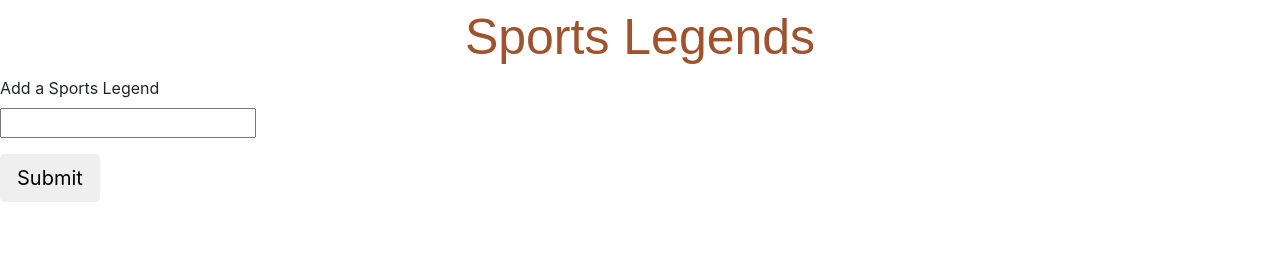
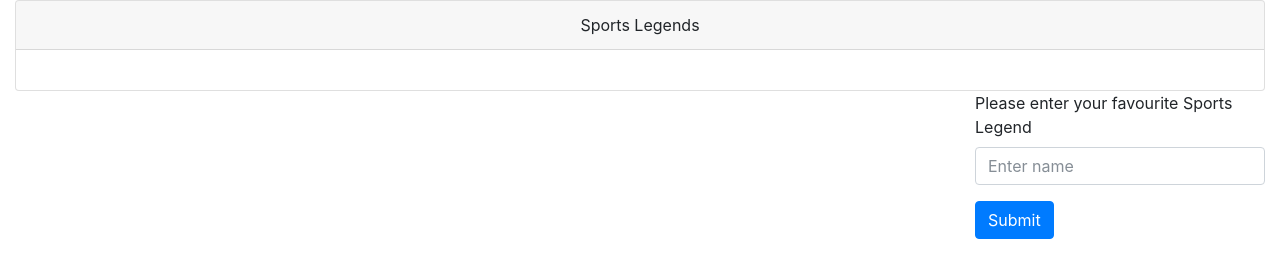
Before and after one commit to anishbnair/GifTastic, a plain HTML site: page index.html in a window 1280 px wide. Drawn offline with nearby package versions, Linux system fonts and the light colour scheme.

Commit message:
updated html file

```diff
--- a/index.html
+++ b/index.html
@@ -15,39 +15,50 @@
 
 <body>
 
-
-    <div id="container">
-        <div class="row">
-            <div class="col">
-                <div class="header">Sports Legends</div>
+    <div class="container-fluid">
+        <div class="card text-center">
+            <div class="card-header">
+                Sports Legends
+            </div>
+            <div class="card-body">
+                <!-- <h5 class="card-title">Please click on button to display gif images</h5> -->
+                <!-- <p class="card-text">With supporting text below as a natural lead-in to additional content.</p> -->
+                <!-- <div class="renderedButtons"> -->
+                    <!-- Rendered buttons will go here.-->
+                <!-- </div> -->
+                <div id="legendButtons">
+                    <!-- Rendered buttons will go here.-->
+                </div>
+                <!-- /.navbar-collapse -->
             </div>
         </div>
+        <div class="row">
+            <div class="col-lg-9" id="displayGifs">
+                <!-- <div class="card"> -->
+                <!-- <div class="card-body"> -->
+                <!-- Giphs will be displaye here -->
 
-        <div class="row">
-            <div class="col">
-                <div id="legendButtons"> </div>
+                <!-- </div> -->
+                <!-- </div> -->
             </div>
-        </div>
+            <div class="col-md-3" id="select-giph">
+                <!-- <div class="card"> -->
+                <!-- <div class="card-body"> -->
+                <form>
+                    <div class="form-group">
+                        <label for="userInput">Please enter your favourite Sports Legend</label>
+                        <input type="text" class="form-control" id="userInput" placeholder="Enter name">
+                        <!-- <input type="text" class="form-control" id="userInput"> -->
+                    </div>
 
-        <div class="row">
-            <div class="col-md-3 well" id="select-giph">
-                <form id="giph-form" class="form-group pull-right">
-                    <label for="inputName">Add a Sports Legend</label>
-                    <br>
-                    <input type="text" id="InputName">
                 </form>
-                <!-- Button triggers new animal to be added -->
-                <button id="addLegend" type="submit" class="btn btn-default btn-lg">Submit</button>
-            </div>
+                <button type="submit" class="btn btn-primary" id="addLegend">Submit</button>
 
-            <div class="col-md-9 well" id="displayGiphs">
-                <!-- This is where the giphs will go.-->
+                <!-- </div> -->
+                <!-- </div> -->
             </div>
         </div>
     </div>
-
-
-
 
     <!-- Linking JQuery Library -->
     <script type="text/javascript" src="https://cdnjs.cloudflare.com/ajax/libs/jquery/3.2.1/jquery.min.js"></script>
```
